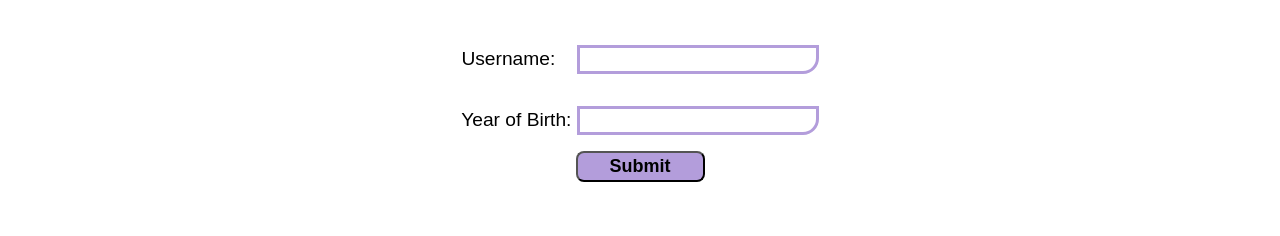
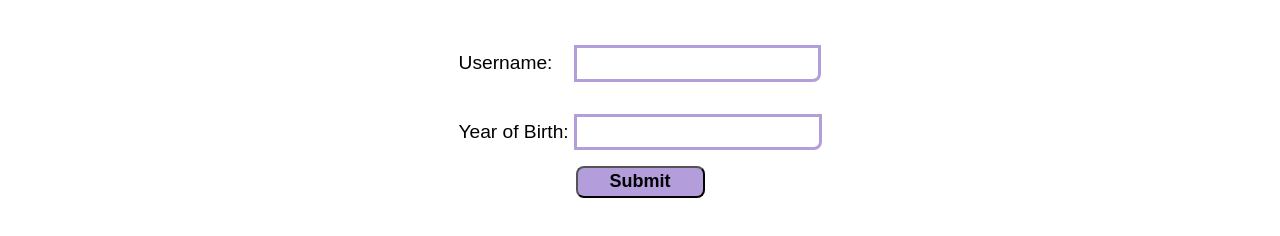
Before and after one commit to sushmaeshwarappa/leap-year, a plain HTML site: page index.html in a window 1280 px wide. Shown: the part 72-308 px from the top of the page. Drawn offline with Linux system fonts and the light colour scheme; a web font is replaced by a local one.

Commit message:
update padding and bottom border radius of input

```diff
--- a/styles.css
+++ b/styles.css
@@ -31,8 +31,9 @@ main div label{
 
 main div input{
     border: solid;
-    border-bottom-right-radius: 1rem;
+    border-bottom-right-radius: 0.5rem;
     font-size: large;
+    padding: 0.3rem;
 }
 
 #name{
```
